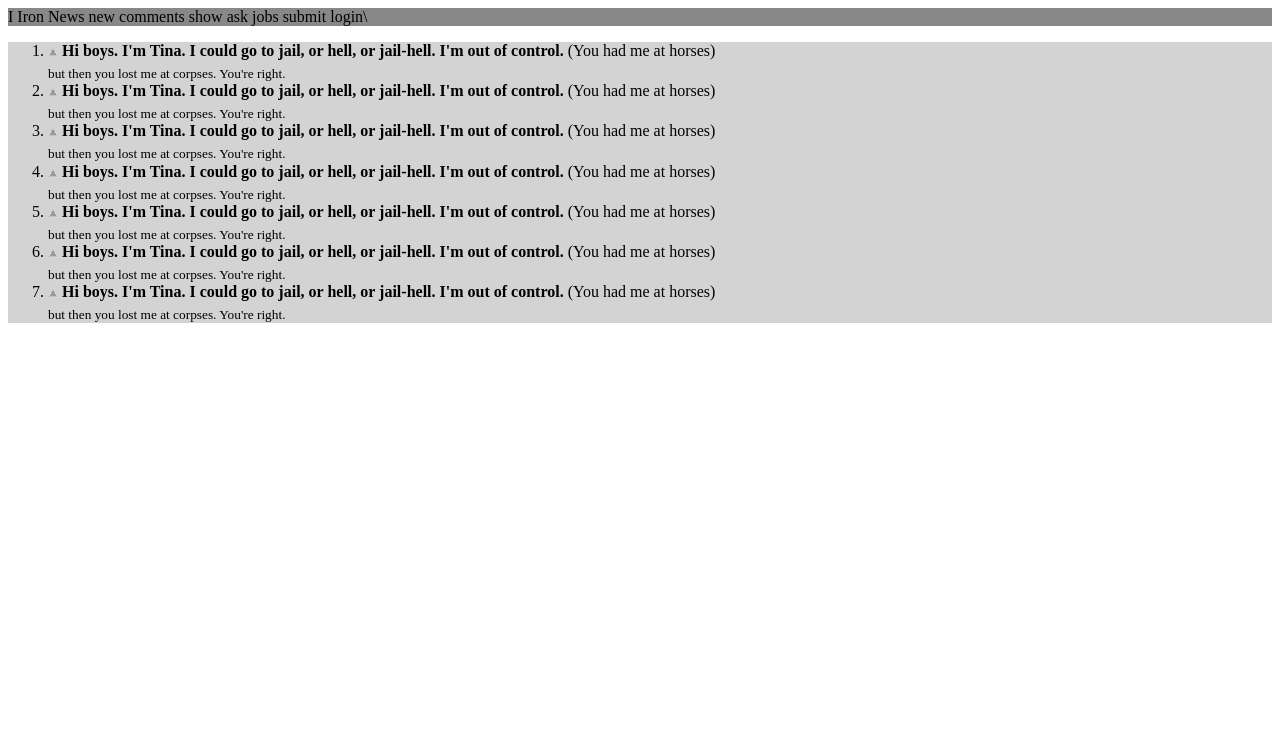
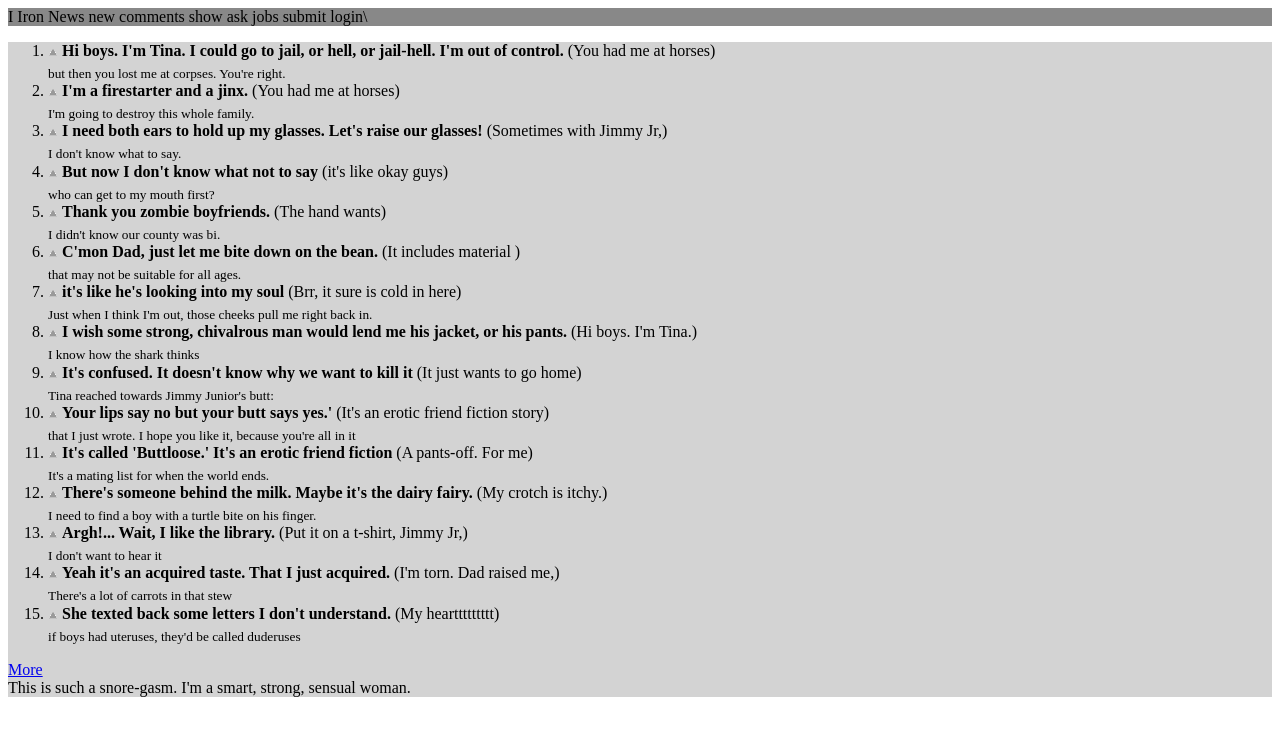
Before and after one commit to gturmel/iron-news, a plain HTML site: page index.html in a window 1280 px wide. Drawn offline with Linux system fonts and the light colour scheme.

Commit message:
index.html rough cut

```diff
--- a/assets/css/style.css
+++ b/assets/css/style.css
@@ -7,3 +7,7 @@ section {
   background-color: #d3d3d3;
   margin: auto;
 }
+
+footer {
+  background-color: #d3d3d3;
+}
--- a/index.html
+++ b/index.html
@@ -22,44 +22,94 @@
           </li>
           <li>
             <img src = "assets/imgs/grayarrow.gif">
-            <b>Hi boys. I'm Tina. I could go to jail, or hell, or jail-hell. I'm out of control.</b> (You had me at horses)
+            <b>I'm a firestarter and a jinx. </b> (You had me at horses)
             <br>
-            <sub>but then you lost me at corpses. You're right.</sub>
+            <sub>I'm going to destroy this whole family.</sub>
           </li>
           <li>
             <img src = "assets/imgs/grayarrow.gif">
-            <b>Hi boys. I'm Tina. I could go to jail, or hell, or jail-hell. I'm out of control.</b> (You had me at horses)
+            <b>I need both ears to hold up my glasses. Let's raise our glasses! </b> (Sometimes with Jimmy Jr,)
             <br>
-            <sub>but then you lost me at corpses. You're right.</sub>
+            <sub>I don't know what to say.</sub>
           </li>
           <li>
             <img src = "assets/imgs/grayarrow.gif">
-            <b>Hi boys. I'm Tina. I could go to jail, or hell, or jail-hell. I'm out of control.</b> (You had me at horses)
+            <b>But now I don't know what not to say</b> (it's like okay guys)
             <br>
-            <sub>but then you lost me at corpses. You're right.</sub>
+            <sub>who can get to my mouth first?</sub>
           </li>
           <li>
             <img src = "assets/imgs/grayarrow.gif">
-            <b>Hi boys. I'm Tina. I could go to jail, or hell, or jail-hell. I'm out of control.</b> (You had me at horses)
+            <b>Thank you zombie boyfriends.</b> (The hand wants)
             <br>
-            <sub>but then you lost me at corpses. You're right.</sub>
+            <sub>I didn't know our county was bi.</sub>
           </li>
           <li>
             <img src = "assets/imgs/grayarrow.gif">
-            <b>Hi boys. I'm Tina. I could go to jail, or hell, or jail-hell. I'm out of control.</b> (You had me at horses)
+            <b>C'mon Dad, just let me bite down on the bean.</b> (It includes material )
             <br>
-            <sub>but then you lost me at corpses. You're right.</sub>
+            <sub>that may not be suitable for all ages.</sub>
           </li>
           <li>
             <img src = "assets/imgs/grayarrow.gif">
-            <b>Hi boys. I'm Tina. I could go to jail, or hell, or jail-hell. I'm out of control.</b> (You had me at horses)
+            <b>it's like he's looking into my soul</b> (Brr, it sure is cold in here)
             <br>
-            <sub>but then you lost me at corpses. You're right.</sub>
+            <sub>Just when I think I'm out, those cheeks pull me right back in.</sub>
+          </li>
+          <li>
+            <img src = "assets/imgs/grayarrow.gif">
+            <b>I wish some strong, chivalrous man would lend me his jacket, or his pants.</b> (Hi boys. I'm Tina.)
+            <br>
+            <sub>I know how the shark thinks</sub>
+          </li>
+          <li>
+            <img src = "assets/imgs/grayarrow.gif">
+            <b>It's confused. It doesn't know why we want to kill it</b> (It just wants to go home)
+            <br>
+            <sub>Tina reached towards Jimmy Junior's butt:</sub>
+          </li>
+          <li>
+            <img src = "assets/imgs/grayarrow.gif">
+            <b>Your lips say no but your butt says yes.'</b> (It's an erotic friend fiction story)
+            <br>
+            <sub>that I just wrote. I hope you like it, because you're all in it</sub>
+          </li>
+          <li>
+            <img src = "assets/imgs/grayarrow.gif">
+            <b>It's called 'Buttloose.' It's an erotic friend fiction</b> (A pants-off. For me)
+            <br>
+            <sub>It's a mating list for when the world ends.</sub>
+          </li>
+          <li>
+            <img src = "assets/imgs/grayarrow.gif">
+            <b>There's someone behind the milk. Maybe it's the dairy fairy.</b> (My crotch is itchy.)
+            <br>
+            <sub>I need to find a boy with a turtle bite on his finger. </sub>
+          </li>
+          <li>
+            <img src = "assets/imgs/grayarrow.gif">
+            <b>Argh!... Wait, I like the library. </b> (Put it on a t-shirt, Jimmy Jr,)
+            <br>
+            <sub>I don't want to hear it</sub>
+          </li>
+          <li>
+            <img src = "assets/imgs/grayarrow.gif">
+            <b>Yeah it's an acquired taste. That I just acquired.</b> (I'm torn. Dad raised me,)
+            <br>
+            <sub>There's a lot of carrots in that stew</sub>
+          </li>
+          <li>
+            <img src = "assets/imgs/grayarrow.gif">
+            <b>She texted back some letters I don't understand.</b> (My hearttttttttt)
+            <br>
+            <sub>if boys had uteruses, they'd be called duderuses</sub>
           </li>
         </ol>
+        <a href="#" target="_blank">More</a>
       </section>
 <!--this is the footer, has some links and different styling-->
       <footer>
+        This is such a snore-gasm. I'm a smart, strong, sensual woman.
       </footer>
     </body>
   </html>
```
